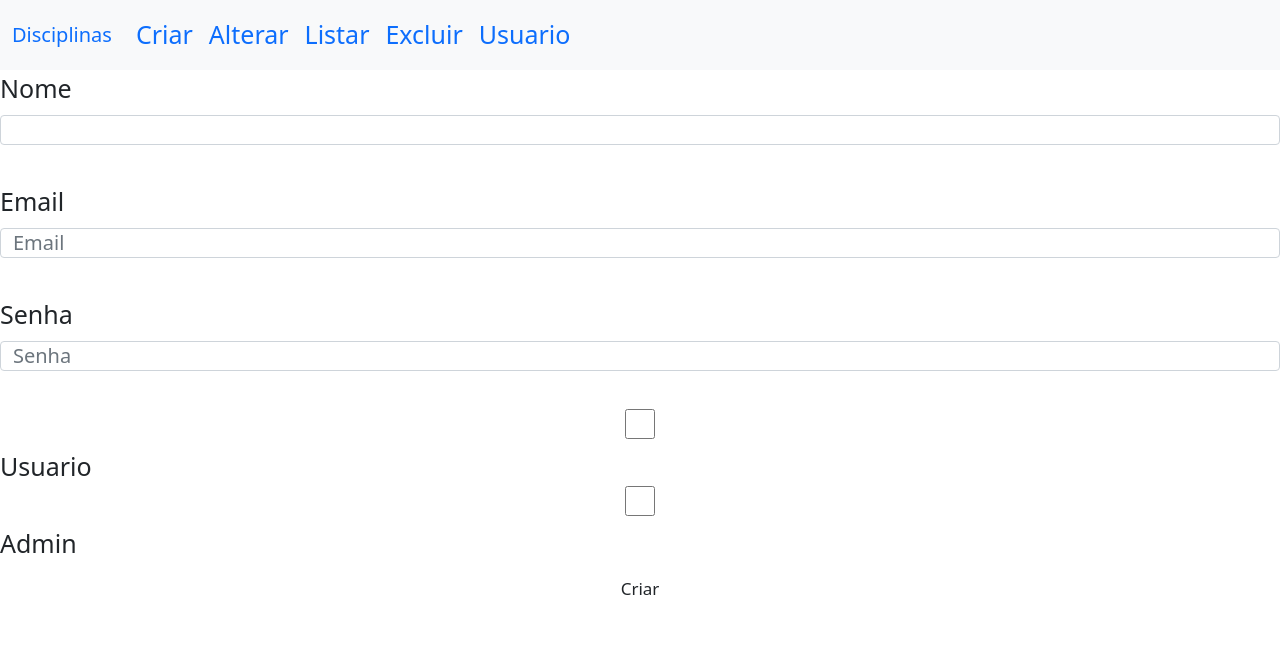
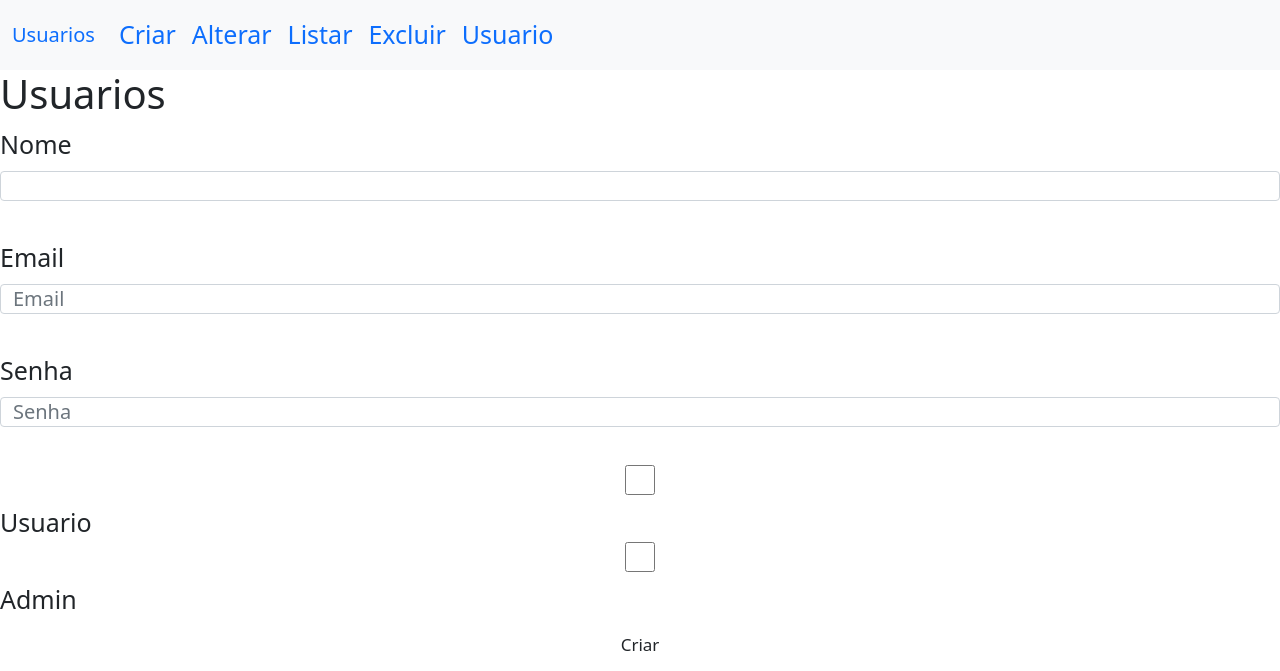
Before and after one commit to feliperjj/Av1-3Daw, a PHP site: page /createtxt.php in a window 1280 px wide. Shown: the top 671 px of the page. Run offline with PHP 8.4, Linux system fonts and the light colour scheme.

Commit message:
Correção

```diff
--- a/Av1-3Daw/3DAW-PHP/createtxt.php
+++ b/Av1-3Daw/3DAW-PHP/createtxt.php
@@ -30,18 +30,10 @@ if ($_SERVER["REQUEST_METHOD"] == "POST") {
 
     $arquivo = fopen('Usuario.txt', 'r');
 
-    while (!feof($arquivo)) {
-        $data = explode('|', fgets($arquivo));
-        $query = "INSERT INTO users (nome, email, senha, tipo) VALUES ('".implode("', '", $data)."');";
-
-        $executa = mysqli_query($conexao, $query);
-
-        if ($executa) {
-            echo 'DADOS INSERIDOS COM SUCESSO';
-        } else {
-            echo 'OCORREU UM ERRO!';
-        }
-    }
+while (!feof($arquivo)) {
+    $data = explode('|', fgets($arquivo));
+    $query = "INSERT INTO users (nome, email, senha, tipo) VALUES ('".implode("', '", $data)."');";
+}
 }
 
 ?>
@@ -55,9 +47,10 @@ if ($_SERVER["REQUEST_METHOD"] == "POST") {
     <title>Index</title>
 </head>
 <body>
+
 <nav class="navbar navbar-expand-lg bg-light">
   <div class="container-fluid">
-    <a class="navbar-brand" href="index.php">Disciplinas</a>
+    <a class="navbar-brand" href="index.php">Usuarios</a>
     <button class="navbar-toggler" type="button" data-bs-toggle="collapse" data-bs-target="#navbarNavAltMarkup" aria-controls="navbarNavAltMarkup" aria-expanded="false" aria-label="Toggle navigation">
       <span class="navbar-toggler-icon"></span>
     </button>
@@ -72,7 +65,7 @@ if ($_SERVER["REQUEST_METHOD"] == "POST") {
     </div>
   </div>
 </nav>
-
+<h1>Usuarios</h1>
 <form action="createtxt.php"  class="row g-3" method="POST">
         <div class="mb-3">
 
```
